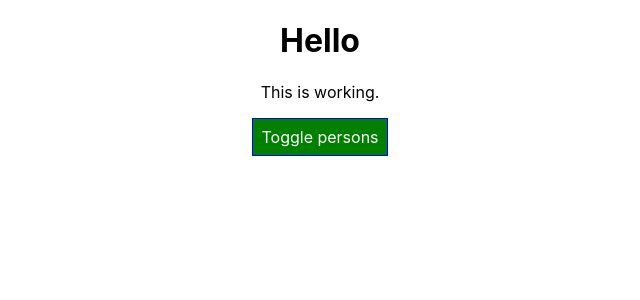
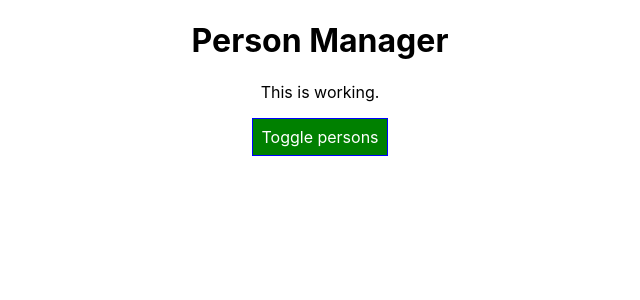
Before and after one commit to SigitaD/react-complete-guide-udemy, a React (Create React App) app in the folder Code-along-practice/: page / in a window 1280 px wide. Shown: the top 300 px of the page, without its empty margins (320-960 px from the left). Built offline with nearby package versions, Linux system fonts and the light colour scheme.

Commit message:
Component creation lifecycle in action

```diff
--- a/Code-along-practice/src/components/Cockpit/Cockpit.jsx
+++ b/Code-along-practice/src/components/Cockpit/Cockpit.jsx
@@ -2,7 +2,7 @@
 
 import styles from "./Cockpit.module.css";
 
-const cockpit = ({ persons, showPersons, clicked }) => {
+const cockpit = ({ persons, showPersons, title, clicked }) => {
   const classes = [];
   let btnClass = "";
   if (showPersons) {
@@ -18,7 +18,7 @@
 
   return (
     <div className={styles.cockpit}>
-      <h1>Hello</h1>
+      <h1>{title}</h1>
       <p className={classes.join(" ")}>This is working.</p>
       <button className={btnClass} onClick={clicked}>
         Toggle persons
--- a/Code-along-practice/src/components/Persons/Person/Person.jsx
+++ b/Code-along-practice/src/components/Persons/Person/Person.jsx
@@ -2,6 +2,7 @@
 import styles from "./Person.module.css";
 
 const person = ({ name, age, children, click, changed }) => {
+  console.log("[Person.js] rendering...");
   return (
     <div className={styles.Person}>
       <p onClick={click}>
--- a/Code-along-practice/src/components/Persons/Persons.jsx
+++ b/Code-along-practice/src/components/Persons/Persons.jsx
@@ -1,16 +1,19 @@
 import React from "react";
 import Person from "./Person/Person";
 
-const persons = ({ persons, clicked, changed }) =>
-  persons.map((person, index) => {
+const persons = ({ persons, clicked, changed }) => {
+  console.log("[Persons.js] rendering...");
+  return persons.map((person, index) => {
     return (
       <Person
         click={() => clicked(index)}
         name={person.name}
         age={person.age}
+        key={person.id}
         changed={(event) => changed(event, person.id)}
       />
     );
   });
+};
 
 export default persons;
--- a/Code-along-practice/src/containers/App.js
+++ b/Code-along-practice/src/containers/App.js
@@ -5,6 +5,11 @@
 import styles from "./App.module.css";
 
 class App extends Component {
+  constructor(props) {
+    super(props);
+    console.log("[App.js] constructor");
+  }
+
   state = {
     persons: [
       { id: "akdhkajs", name: "Tom", age: 29 },
@@ -13,6 +18,15 @@
     ],
     showPersons: false,
   };
+
+  static getDerivedStateFromProps(props, state) {
+    console.log("[App.js] getDerivedStateFromProps", props);
+    return state;
+  }
+
+  componentDidMount() {
+    console.log("[App.js] componentDidMount");
+  }
 
   nameChangedHandler = (event, id) => {
     const personIndex = this.state.persons.findIndex((p) => {
@@ -43,6 +57,7 @@
   };
 
   render() {
+    console.log("[App.js] render");
     let persons = null;
 
     if (this.state.showPersons) {
@@ -58,6 +73,7 @@
     return (
       <div className={styles.app}>
         <Cockpit
+          title={this.props.appTitle}
           showPersons={this.state.showPersons}
           persons={this.state.persons}
           clicked={this.togglePersonsHandler}
--- a/Code-along-practice/src/index.js
+++ b/Code-along-practice/src/index.js
@@ -6,7 +6,7 @@
 
 ReactDOM.render(
   <React.StrictMode>
-    <App />
+    <App appTitle="Person Manager" />
   </React.StrictMode>,
   document.getElementById("root")
 );
```
Also changed, not shown: 1 other file (tests, documents, lock files or other folders).
